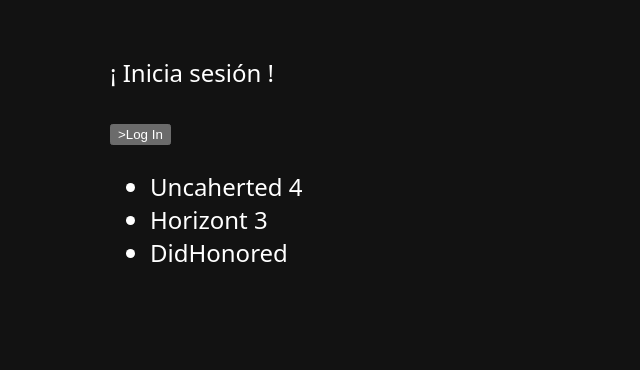
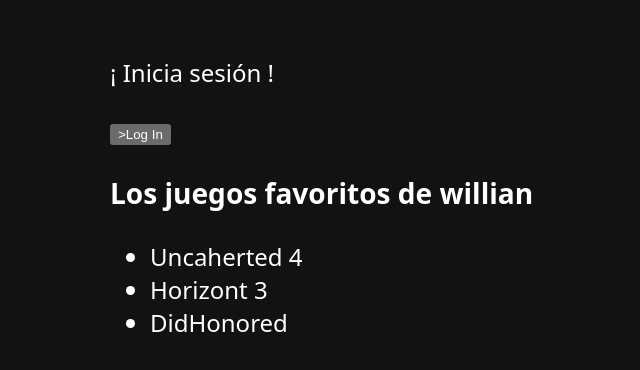
Before and after one commit to willianRuizCSS/my-app-angular17, an Angular app: page / in a window 1280 px wide. Shown: the top 370 px of the page, without its empty margins (280-920 px from the left). Built offline with nearby package versions, Linux system fonts and the light colour scheme.

Commit message:
utilizando decorador @input

```diff
--- a/src/app/games/games.component.html
+++ b/src/app/games/games.component.html
@@ -1,3 +1,5 @@
+<h3>Los juegos favoritos de {{username}}</h3>
+
 <ul>
   @for (game of games; track game.id) {
     <li>
--- a/src/app/games/games.component.ts
+++ b/src/app/games/games.component.ts
@@ -1,4 +1,4 @@
-import { Component } from '@angular/core';
+import { Component, Input } from '@angular/core';
 
 @Component({
   selector: 'app-games',
@@ -8,7 +8,7 @@
   styleUrl: './games.component.css'
 })
 export class GamesComponent {
-
+  @Input() username: string = '';
 
   games = [{
     id: 1,
--- a/src/app/user/user.component.html
+++ b/src/app/user/user.component.html
@@ -7,6 +7,6 @@
     <p>¡ Inicia sesión !</p>
     <button (click)="isLiggedIn=true">>Log In</button>
   }
-  <app-games/>
+ <app-games username="{{username}}"></app-games>
 
 </section>
```
Also changed, not shown: src/app/user/user.component.ts (+5 -4 lines), 1 other file (tests, documents, lock files or other folders).
